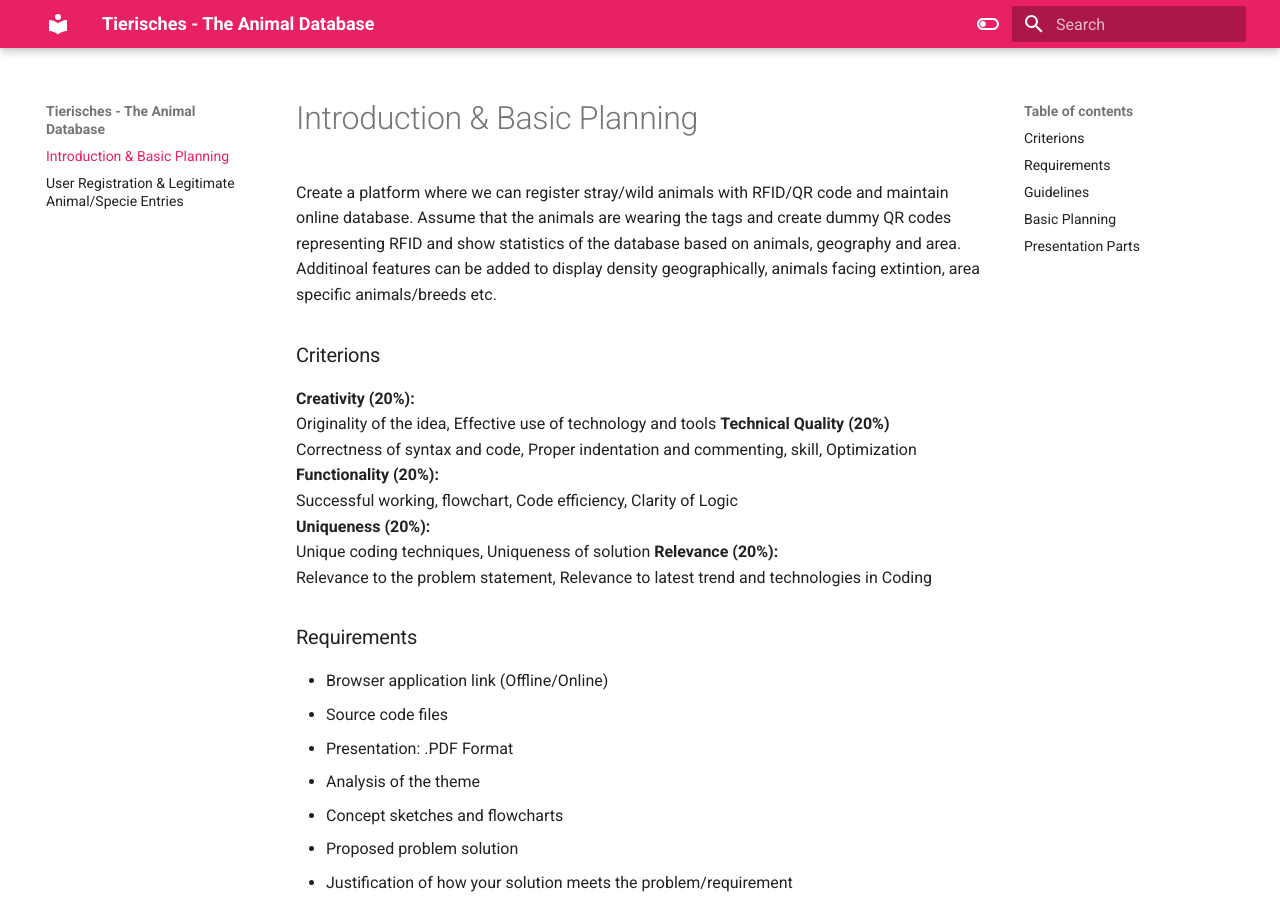
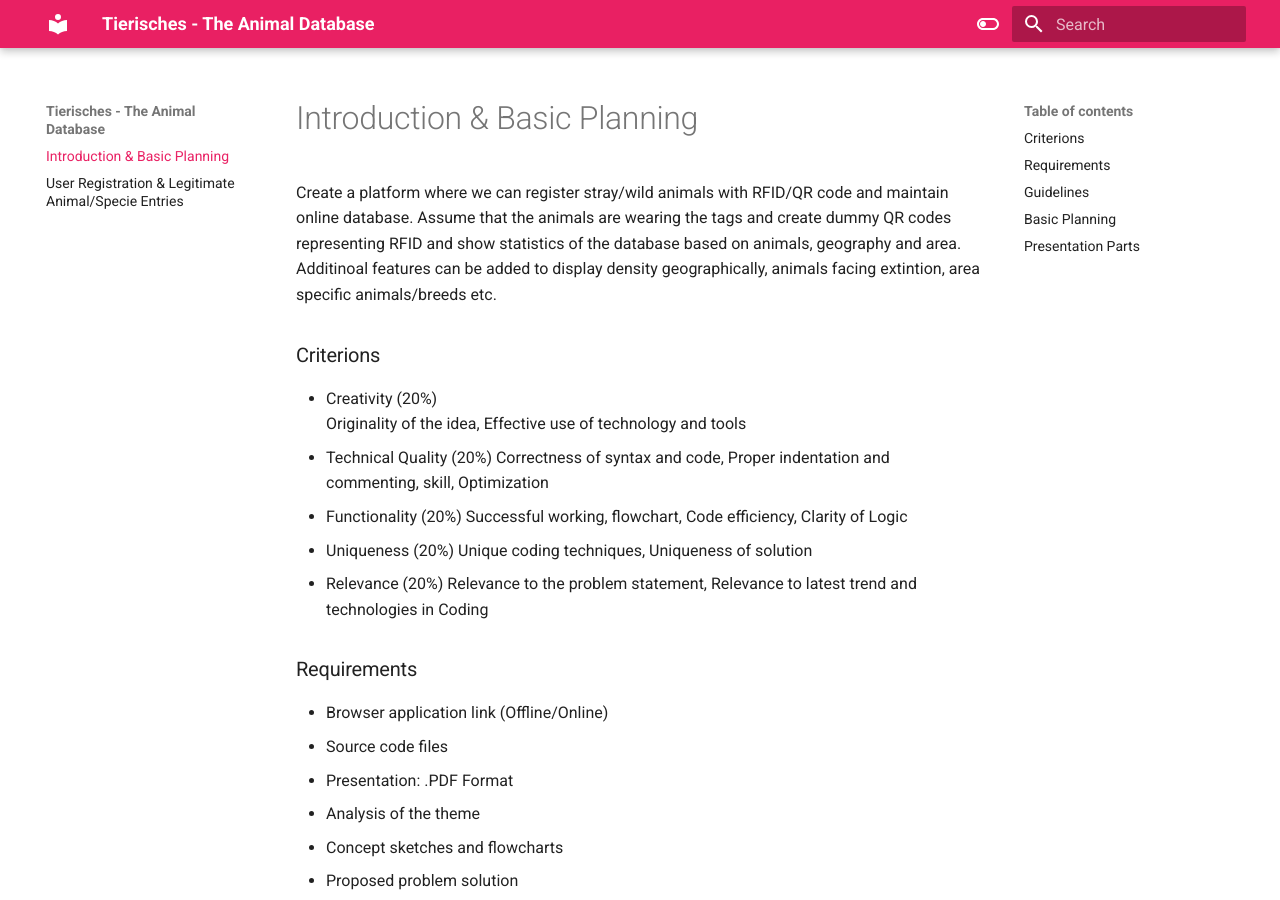
Before and after one commit to AvIsBeastMC/tierisches-docs, an MkDocs documentation site: the page built from docs/index.md, in a window 1280 px wide and 900 px high. Built offline with MkDocs 1.6.1 and Material for MkDocs 9.7.7, drawn with Linux system fonts in a browser that asks for light colours.

Commit message:
structurin

```diff
--- a/docs/index.md
+++ b/docs/index.md
@@ -2,15 +2,15 @@
 Create a platform where we can register stray/wild animals with RFID/QR code and maintain online database. Assume that the animals are wearing the tags and create dummy QR codes representing RFID and show statistics of the database based on animals, geography and area. Additinoal features can be added to display density geographically, animals facing extintion, area specific animals/breeds etc.
 
 ### Criterions
-**Creativity (20%):**
+- Creativity (20%)
 Originality of the idea, Effective use of technology and tools
-**Technical Quality (20%)**
+- Technical Quality (20%)
 Correctness of syntax and code, Proper indentation and commenting, skill, Optimization
-**Functionality (20%):**
+- Functionality (20%)
 Successful working, flowchart, Code efficiency, Clarity of Logic
-**Uniqueness (20%):**
+- Uniqueness (20%)
 Unique coding techniques, Uniqueness of solution
-**Relevance (20%):**
+- Relevance (20%)
 Relevance to the problem statement, Relevance to latest trend and technologies in Coding
 
 ### Requirements
```
Also changed, not shown: docs/flow.md (renamed from docs/entries.md, +6 -10 lines).
